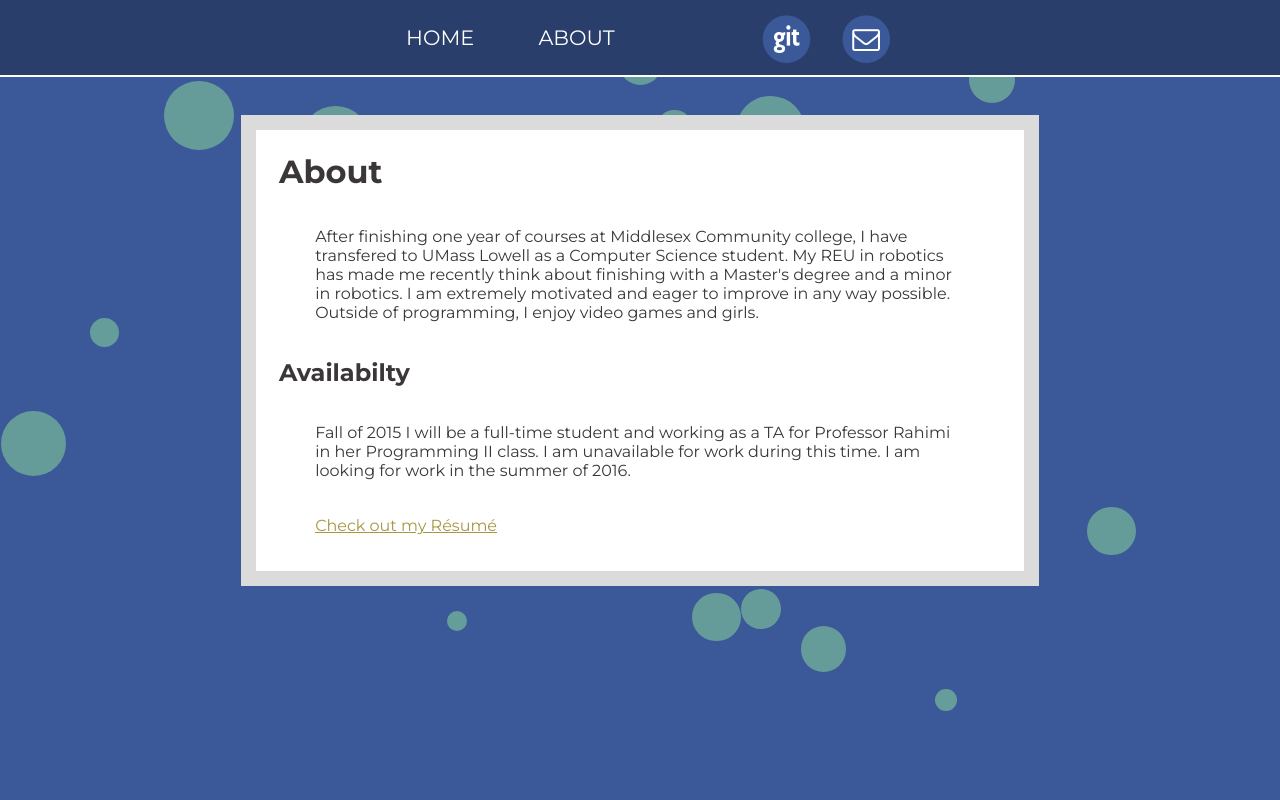
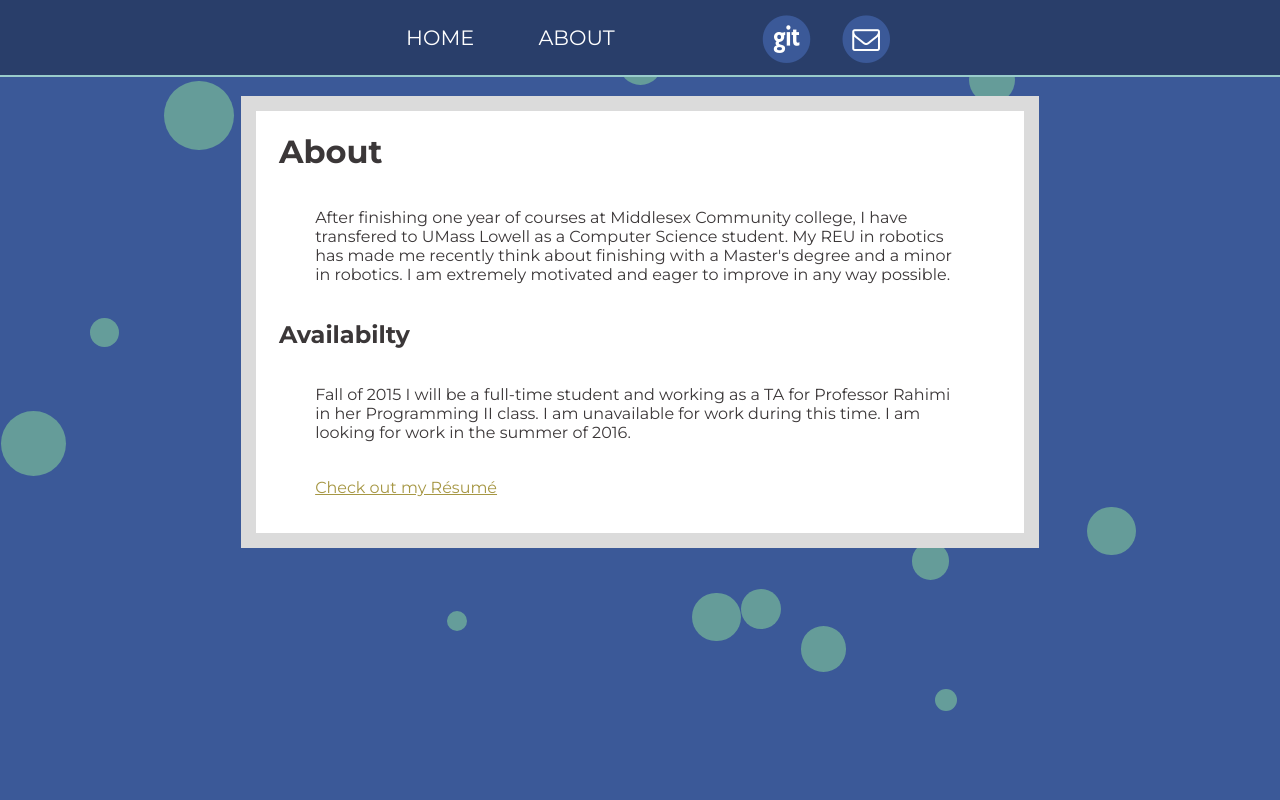
Before and after one commit to idkm23/chrismunroe.pw, a PHP site: page /about.php in a window 1280 px wide. Run offline with PHP 8.4, Linux system fonts and the light colour scheme; some libraries are stand-ins or nearby versions.

Commit message:
cleaned some stuff up, and created the email button

```diff
--- a/about.php
+++ b/about.php
@@ -3,7 +3,7 @@
     <div id = "abWrap">
     	<div id = "abInWrap">
         	<h1>About</h2>
-            <p>After finishing one year of courses at Middlesex Community college, I have transfered to UMass Lowell as a Computer Science student. My REU in robotics has made me recently think about finishing with a Master's degree and a minor in robotics. I am extremely motivated and eager to improve in any way possible. Outside of programming, I enjoy video games and girls.</p>
+            <p>After finishing one year of courses at Middlesex Community college, I have transfered to UMass Lowell as a Computer Science student. My REU in robotics has made me recently think about finishing with a Master's degree and a minor in robotics. I am extremely motivated and eager to improve in any way possible.</p>
     		<h2>Availabilty</h2>
             <p>Fall of 2015 I will be a full-time student and working as a TA for Professor Rahimi in her Programming II class.  I am unavailable for work during this time. I am looking for work in the summer of 2016.</p>
             <p><a href = "resume.pdf">Check out my Résumé</a></p>
--- a/css/main.css
+++ b/css/main.css
@@ -16,12 +16,16 @@ INC/NAVBAR
 }
 
 #navBar {
+	position: fixed;
+	z-index: 100;
+	display: block;
+	width: 100%;
 	margin: 0 0 0 0;
 	background: #293E6A;
     text-align: center;
     height: 75px;
     line-height: 75px;
-	border-bottom: 2px solid #fff;
+	border-bottom: 2px solid #9cc;
 }
 
 .menu {
@@ -94,27 +143,10 @@ body {
     overflow: hidden;
 	display: inline-block;
     width: 60%;
-    margin: 3% 0 0 0;
+    margin: 7.5% 0 0 0;
     background-color: #fff; //rgba(10, 10, 10, 0.5);
     border: 15px solid rgba(1, 1, 1, 0.14);
     color: #3B3738;
-}
-
-#abWrap {
-    -webkit-animation-name: aPhase;
-    -webkit-animation-iteration-count: once;
-    -webkit-animation-timing-function: ease-out;
-    -webkit-animation-duration: 1.2s;
-}
-
-@-webkit-keyframes aPhase {
-	0% {
-    	max-height: 0px;
-    }
-    100% {
-    	max-height: 500px;
-    }
-
 }
 
 #abInWrap, #etInWrap {
--- a/css/responsive.css
+++ b/css/responsive.css
@@ -18,7 +18,7 @@
 	}
 
 	#etWrap {
-		margin-top: 75px;
+		margin-top: 175px;
 	}
 
 	#abInWrap {
--- a/inc/navBar.php
+++ b/inc/navBar.php
@@ -8,13 +8,16 @@
 		<link href='http://fonts.googleapis.com/css?family=Montserrat:400,700' rel='stylesheet' type='text/css'>
         <link rel="stylesheet" href="//maxcdn.bootstrapcdn.com/font-awesome/4.3.0/css/font-awesome.min.css">
 		<link rel = "stylesheet" href = "css/main.css">
-        <link rel = "stylesheet" href = "css/responsive.css">
+        <link rel = "stylesheet" href = "css/responsive.css"><script src="http://cdnjs.cloudflare.com/ajax/libs/prefixfree/1.0.6/prefixfree.min.js"></script>
+<script src="http://code.jquery.com/jquery-1.8.2.min.js"></script>
 	</head>
 
 	<body>
 
-        <div id = "background">
-        </div>
+        <div id = "background"></div>
+
+        <div id = "blackOverlay"></div>
+        <div id = "emailBoxWrap" class = "hideEmail"><div id = "emailBox">Email me at: idkm23@gmail.com</div></div>
 
     	<div id="navBar">
         	<ul id = "mainButton" class = "menu">
@@ -29,7 +32,7 @@
                     	<i class="fa fa-git fa-stack-1x fa-inverse"></i>
                     </span>
                 </a></li>
-                <li><a href = "htpp://www.google.com">
+                <li><a id = "email_me_button">
                 	<span class="fa-stack fa-lg" >
                     	<i class="fa fa-circle fa-stack-2x" class="navIcon"></i>
                     	<i class="fa fa-envelope-o fa-stack-1x fa-inverse"></i>
@@ -39,3 +42,22 @@
         </div>
 
         <script src = "background.js"></script>
+
+        <!-- Email-me script -->
+		<script>
+			$(document).ready(function() {
+				var emailBoxWrap = $('#emailBoxWrap');
+
+				//open uploadbox
+				document.getElementById('email_me_button').onclick = function() {
+					document.getElementById('blackOverlay').style.display = 'block';
+					emailBoxWrap.toggleClass('showEmail');
+
+				}
+				//close box
+				document.getElementById('blackOverlay').onclick = function() {
+					emailBoxWrap.toggleClass('showEmail');
+					document.getElementById('blackOverlay').style.display = 'none';
+				}
+			});
+        </script>
```
Also changed, not shown: other parts of css/main.css (+45 -0 lines).
